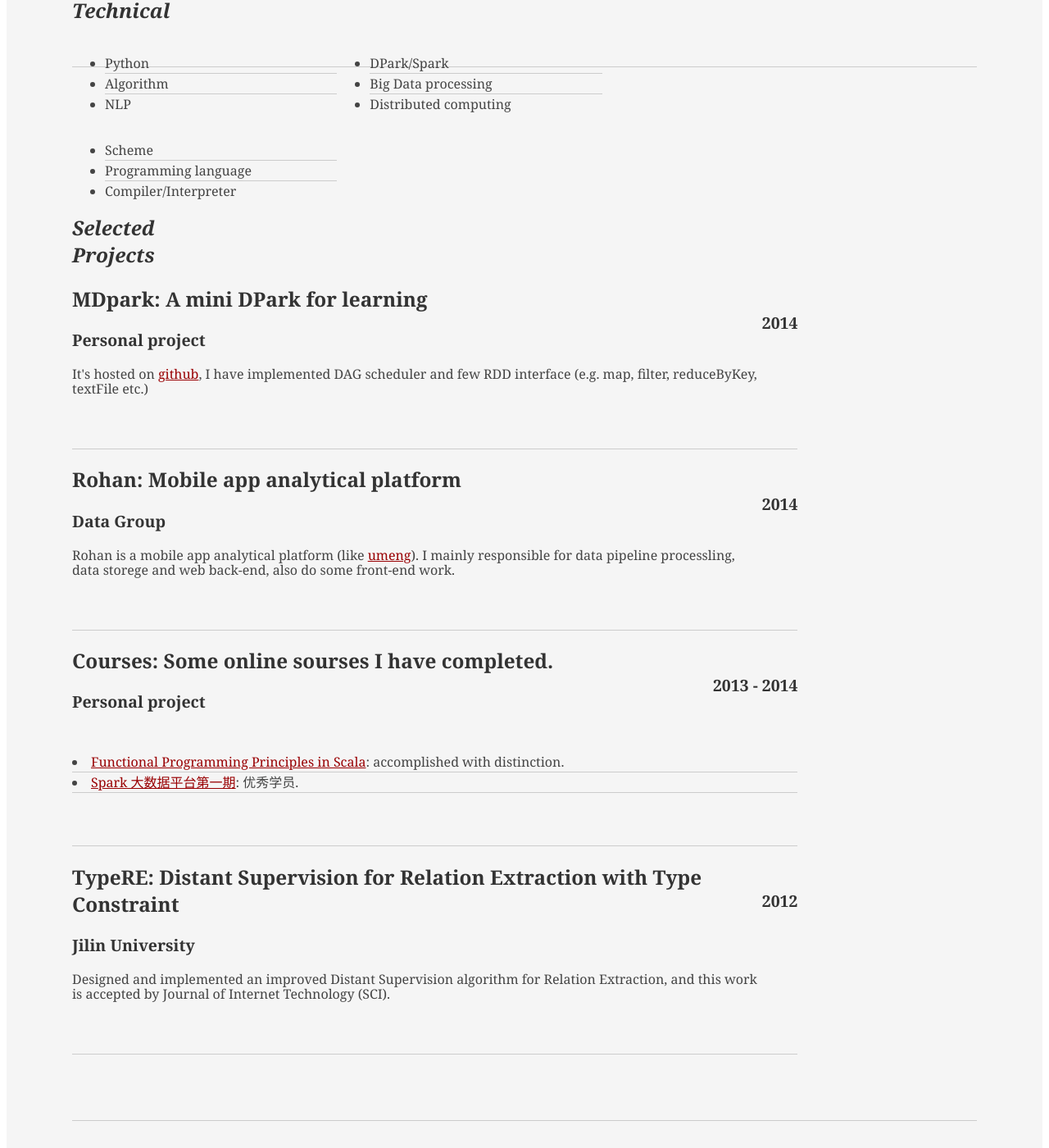
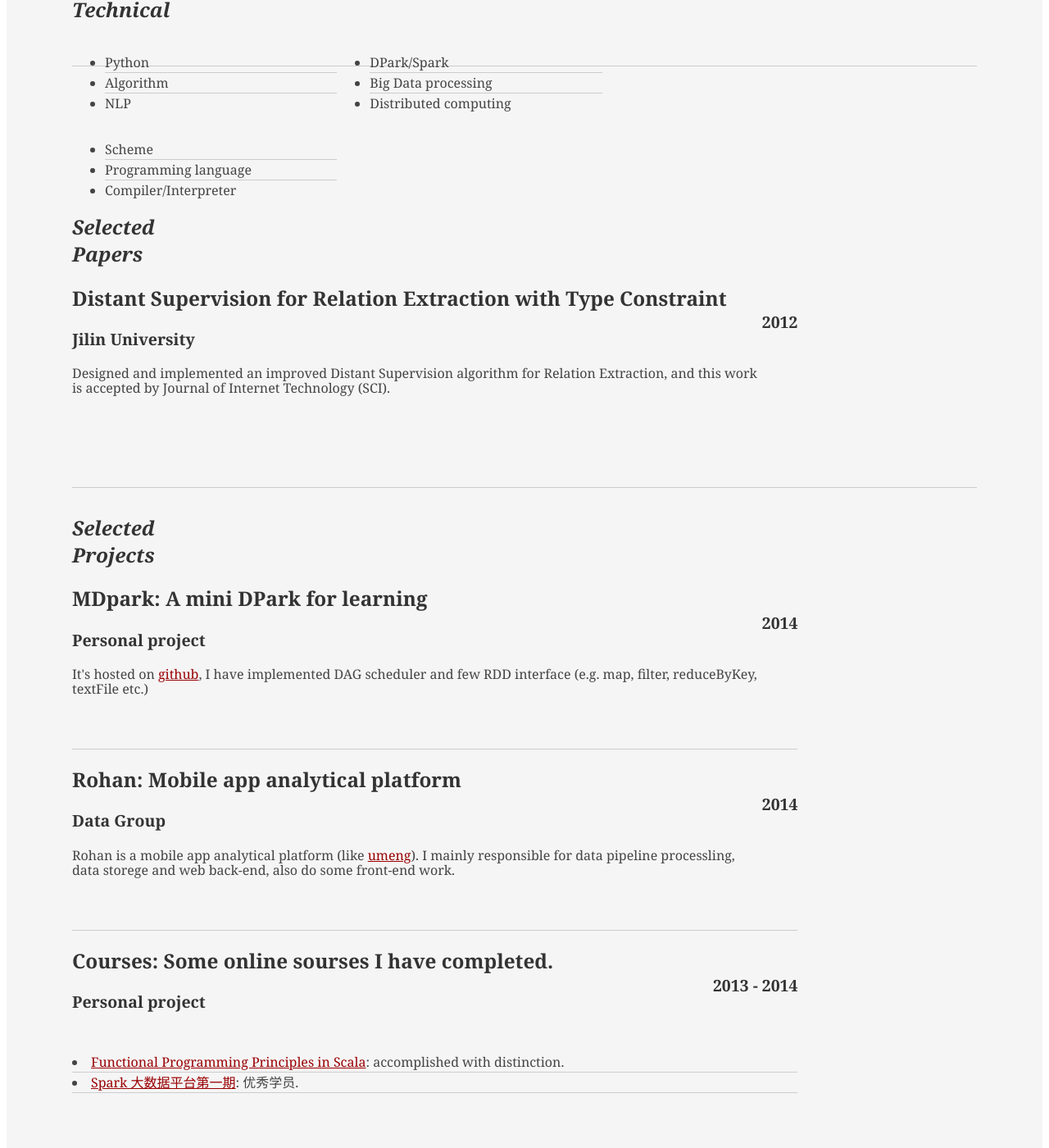
Before and after one commit to zzl0/zzl0.github.com, a Jekyll site: the page resume/index.html, which Jekyll copies as it is, in a window 1280 px wide and 1400 px high, scrolled down 2055 px. Shown: the whole window at 82% size. Built offline with Jekyll 4.4.1, drawn with Linux system fonts in a browser that asks for light colours; Markdown is read by kramdown in place of the engine named in the settings; a style sheet for code colours, icons or effects is not loaded.

Commit message:
Update resume.

```diff
--- a/resume/index.html
+++ b/resume/index.html
@@ -116,7 +116,7 @@
                   <h4>2012.10 &dash; 2012.12</h4>
                   <p>Develop internal website and do data processing.</p>
                 </div>
-                <div class="job">
+                <div class="job last">
                   <h2>Baidu, Inc.</h2>
                   <h3>NLP Engineer Intern</h3>
                   <h4>2012.2 &dash; 2012.5</h4>
@@ -146,6 +146,19 @@
                 </ul>
               </div>
             </div><!--// .yui-gf-->
+            <div class="yui-gf">
+              <div class="yui-u first">
+                <h2>Selected Papers</h2>
+              </div>
+              <div class="yui-u">
+                <div class="job last">
+                  <h2> Distant Supervision for Relation Extraction with Type Constraint </h2>
+                  <h3>Jilin University</h3>
+                  <h4>2012</h4>
+                  <p>Designed and implemented an improved Distant Supervision algorithm for Relation Extraction, and this work is accepted by Journal of Internet Technology (SCI).</p>
+                </div>
+              </div>
+            </div>
 
             <div class="yui-gf last">
               <div class="yui-u first">
@@ -165,7 +178,7 @@
                   <p>Rohan is a mobile app analytical platform (like <a href="http://www.umeng.com/">umeng</a>). I mainly responsible for data pipeline processling, data storege and web back-end, also do some front-end work.
                   </p>
                 </div>
-                <div class="job">
+                <div class="job last">
                   <h2>Courses: Some online sourses I have completed.</h2>
                   <h3>Personal project</h3>
                   <h4>2013 &dash; 2014 </h4>
@@ -173,12 +186,6 @@
                     <li><a href="https://www.coursera.org/maestro/api/certificate/get_certificate?course_id=971423">Functional Programming Principles in Scala</a>: accomplished with distinction.</li>
                     <li><a href="spark.pdf">Spark 大数据平台第一期</a>: 优秀学员.</li>
                   </p>
-                </div>
-                <div class="job">
-                  <h2>TypeRE: Distant Supervision for Relation Extraction with Type Constraint</h2>
-                  <h3>Jilin University</h3>
-                  <h4>2012</h4>
-                  <p>Designed and implemented an improved Distant Supervision algorithm for Relation Extraction, and this work is accepted by Journal of Internet Technology (SCI).</p>
                 </div>
               </div><!--// .yui-u -->
             </div><!--// .yui-gf -->
```
Also changed, not shown: 1 other file.
